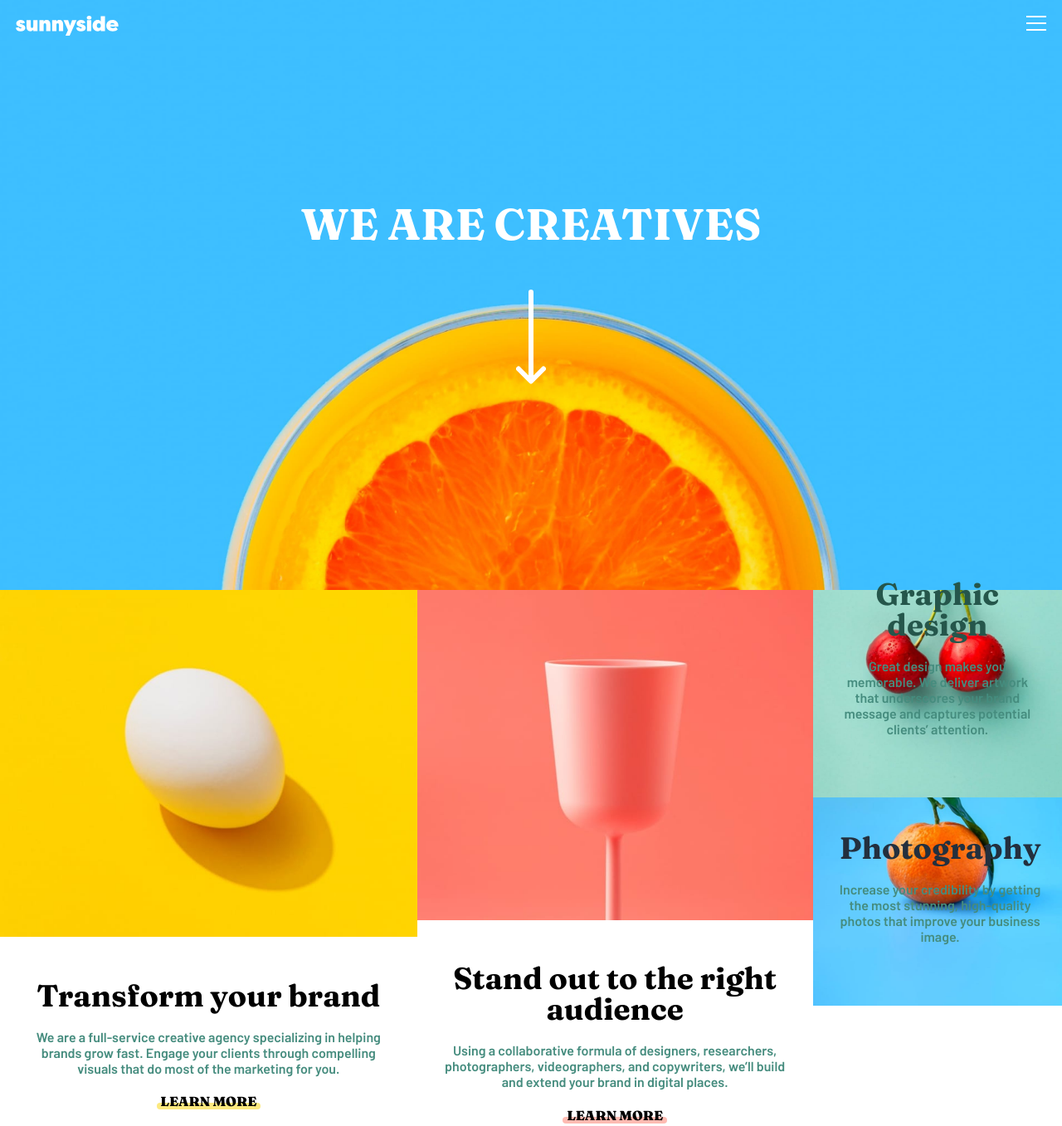
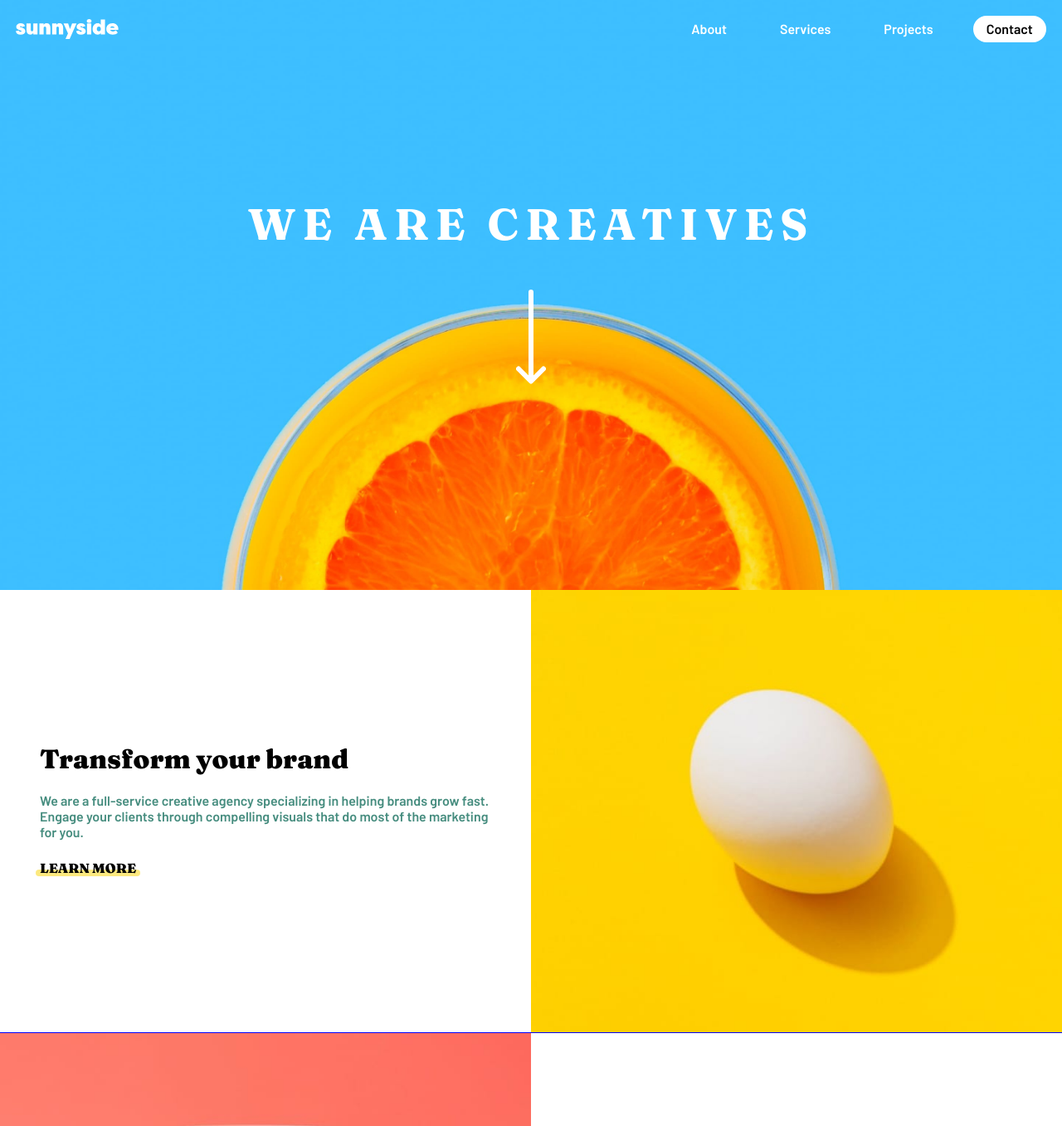
Before and after one commit to hamdi4-beep/sunnyside-agency-landing-page-main, a plain HTML site: page index.html in a window 1280 px wide. Shown: the top 1357 px of the page at 83% size. Drawn offline with Linux system fonts and the light colour scheme; files whose address does not match are found by name.

Commit message:
working on the desktop version

```diff
--- a/index.html
+++ b/index.html
@@ -21,7 +21,7 @@
 </head>
 <body>
   <header>
-    <picture>
+    <picture class="header-img">
       <source srcset="./images/desktop/image-header.jpg" media="(min-width: 768px)" />
       <img src="./images/mobile/image-header.jpg" alt="">
     </picture>
@@ -60,10 +60,12 @@
         </div>
 
         <div class="content">
+          <div class="inner-wrapper">
             <h2>Transform your brand</h2>
             <p>We are a full-service creative agency specializing in helping brands grow fast.
               Engage your clients through compelling visuals that do most of the marketing for you.</p>
             <button class="cta-btn first">Learn More</button>
+          </div>
         </div>
       </section>
 
@@ -76,9 +78,11 @@
         </div>
 
         <div class="content">
+          <div class="inner-wrapper">
             <h2>Stand out to the right audience</h2>
             <p>Using a collaborative formula of designers, researchers, photographers, videographers, and copywriters, we’ll build and extend your brand in digital places.</p>
             <button class="cta-btn second">Learn More</button>
+          </div>
         </div>
       </section>
 
--- a/src/sass/globals/_default.scss
+++ b/src/sass/globals/_default.scss
@@ -26,3 +26,7 @@ button {
     border: none;
     outline: none;
 }
+
+ul {
+    list-style: none;
+}
--- a/src/sass/globals/_header.scss
+++ b/src/sass/globals/_header.scss
@@ -14,6 +14,7 @@ header {
     }
 
     .nav-items {
+        font-family: $ff-secondary;
         display: none;
     }
 
@@ -36,6 +37,7 @@ header {
             line-height: 1;
             text-transform: uppercase;
             margin-bottom: 1em;
+            letter-spacing: .5rem;
         }
     }
 }
--- a/src/sass/globals/_main.scss
+++ b/src/sass/globals/_main.scss
@@ -35,13 +35,14 @@ main {
         }
 
         h2 {
-            font-size: 2.3rem;
+            font-size: 2rem;
+            font-weight: $fw-900;
             line-height: 1;
         }
 
         p {
             font-family: $ff-secondary;
-            margin-block: 1.3em;
+            margin-block: 1.5em;
             color: $clr-dark-moderate-cyan;
         }
     }
--- a/src/sass/globals/_queries.scss
+++ b/src/sass/globals/_queries.scss
@@ -1,7 +1,81 @@
 @media (min-width: 768px) {
 
+    header {
+
+        nav {
+            align-items: center;
+        }
+
+        .nav-items {
+            display: flex;
+            gap: 2rem;
+            font-weight: lighter;
+
+            li {
+                padding: .5em 1em;
+                line-height: 1;
+            }
+
+            li:last-child {
+                background-color: white;
+                color: black;
+                border-radius: 50px;
+            }
+        }
+
+        .nav-icon {
+            display: none;
+        }
+    }
+
     article {
+        width: 100%;
+
+        section {
+            display: flex;
+
+            picture,
+            img {
+                width: 100%;
+                height: 100%;
+            }
+
+            & > * {
+                flex: 1;
+            }
+
+            &.first {
+                outline: 1px solid blue;
+                flex-direction: row-reverse;
+            }
+
+            .content {
+                display: grid;
+                place-content: center;
+                padding: 0;
+                text-align: left;
+
+                .cta-btn {
+                    display: inline-block;
+                    margin-left: 0;
+                }
+
+                .inner-wrapper {
+                    padding: 3em;
+                }
+            }
+        }
+    }
+
+    .flex {
+        outline: 1px solid green;
         display: flex;
+
+        .content {
+            outline: 1px solid green;
+            text-align: center;
+            padding-inline: 2em;
+        }
     }
 
 }
```
Also changed, not shown: css/index.css, 1 other file. Lines whose indentation alone changed are shown as unchanged.
